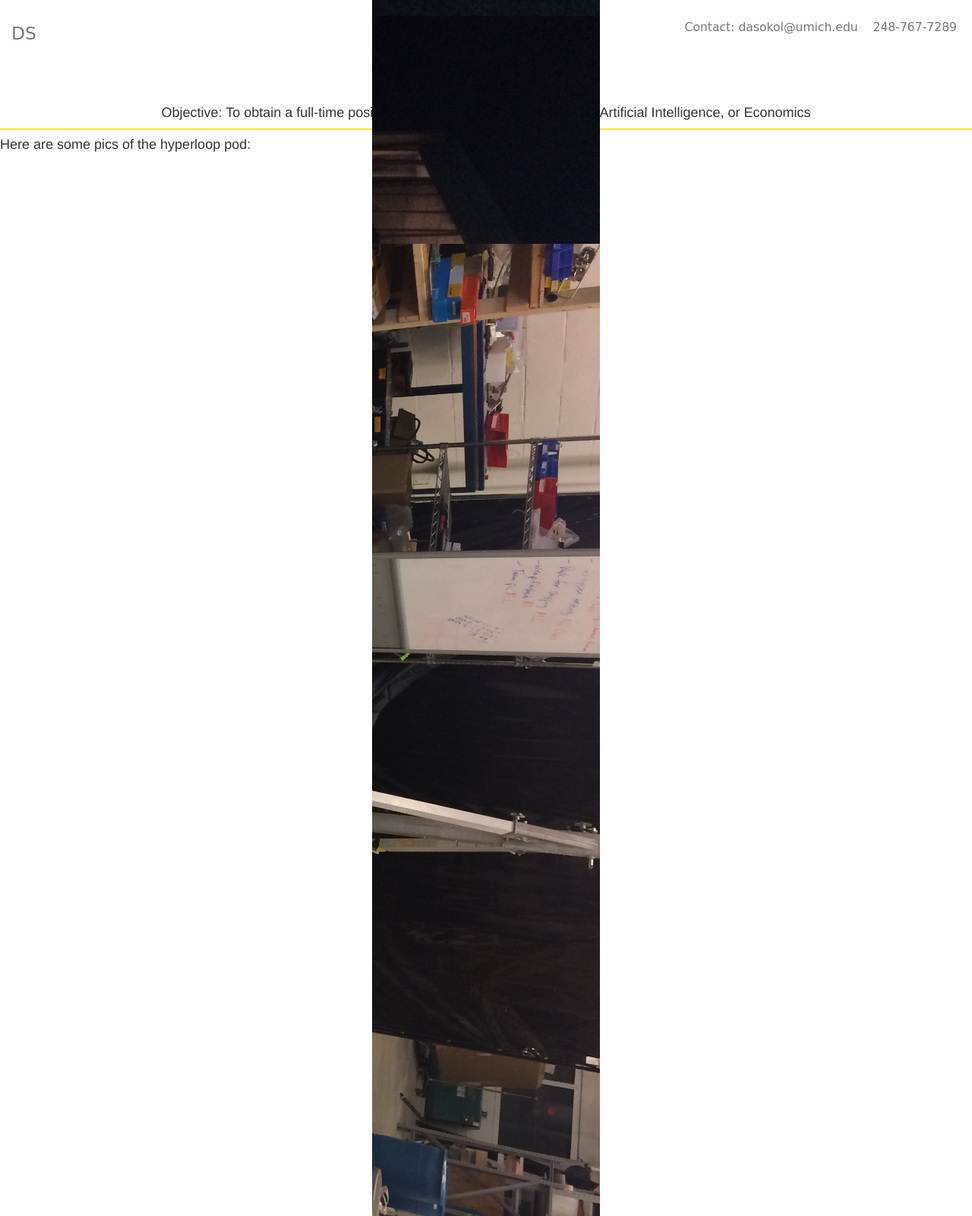
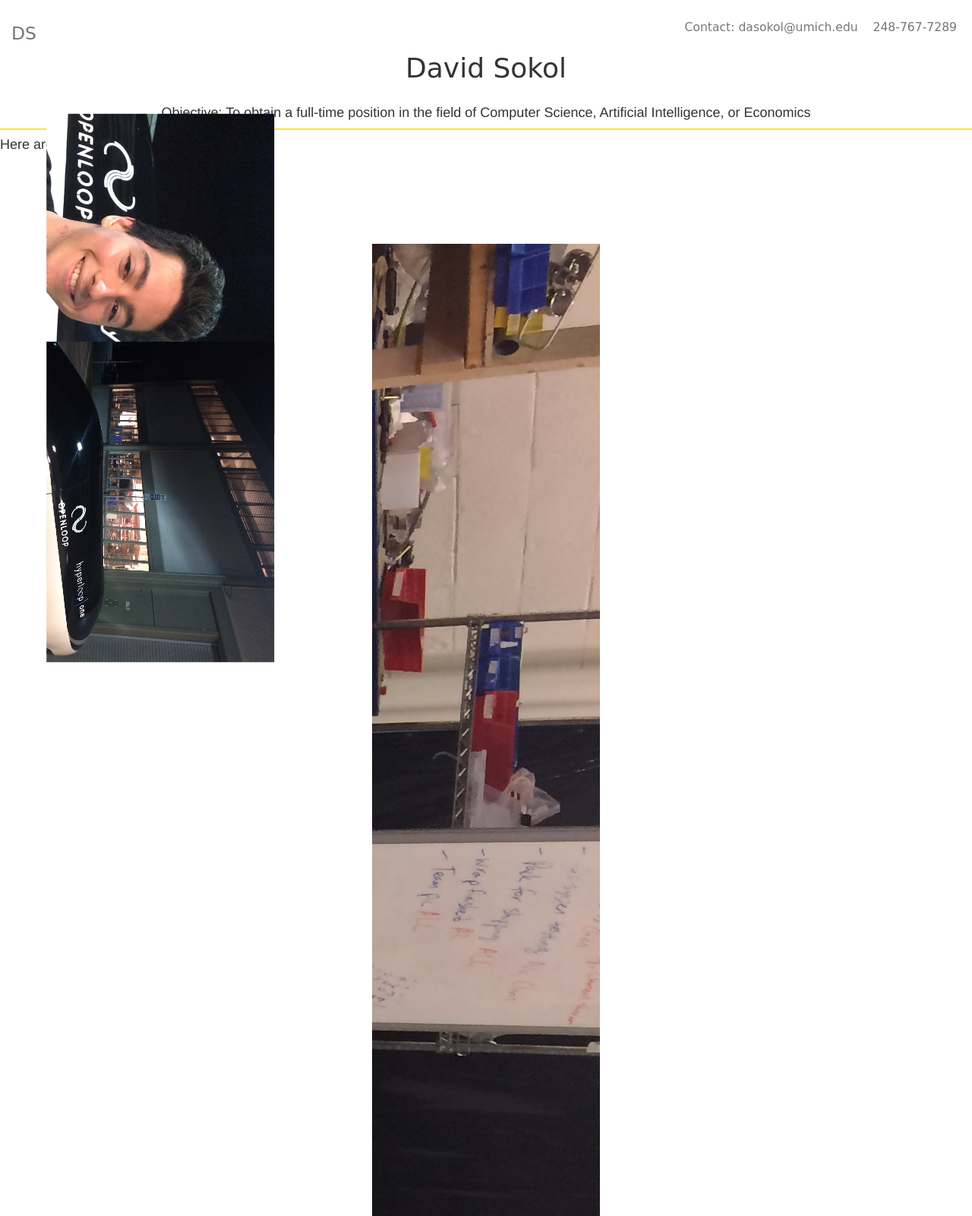
Before and after one commit to dasokol/dasokol, a Flask app: page /openloop in a window 1280 px wide. Shown: the whole page at 76% size. Run offline with Flask 2, Linux system fonts and the light colour scheme; some libraries are stand-ins or nearby versions.

Commit message:
add openloop

```diff
--- a/templates/index.html
+++ b/templates/index.html
@@ -12,7 +12,7 @@
 			<li style="list-style-type:none"><b><i>Bachelor of Science: Economics</i></b></li>
 			<li style="list-style-type:none">James B. Angell Scholar (2 terms of all As)</li>
 			<li>University of Michigan Chess Club</li>
-			<li>OpenLoop Team</li>
+			<li><a href="openloop" class="link">OpenLoop Team</a></li>
 			<li style="list-style-type:none">Built a hyperloop pod with a group of students for a SpaceX competition</li>
 			<li style="list-style-type:none">Installed the microcontroller and sensors that measure distance from the track</li>
 		</ul>
--- a/templates/openloop.html
+++ b/templates/openloop.html
@@ -4,9 +4,9 @@
 
 <h4>Here are some pics of the hyperloop pod:</h4>
 <div class="w3-row" style="text-align:center">
-	<div class="w3-col m4 rotateimg90" style="background-image:url('/static/david_openloop.jpg');background-size:cover;height:300px;"></div>
-	<div class="w3-col m4 rotateimg90" style="background-image:url('/static/pod.jpg');background-size:cover;height:300px;"></div>
-	<div class="w3-col m4 rotateimg90" style="background-image:url('/static/frame_openloop.jpg');background-size:cover;height:300px;"></div>
+	<div class="w3-col m4 rotateimg90" style="background-image:url('/static/david_openloop.jpg');background-size:cover;width:33%;height:300px;"></div>
+	<div class="w3-col m4 rotateimg90" style="background-image:url('/static/pod.jpg');background-size:cover;width:33%;height:300px;"></div>
+	<div class="w3-col m4 rotateimg90" style="background-image:url('/static/frame_openloop.jpg');background-size:width:33%;cover;height:300px;"></div>
 </div>
 
 <!--
```
Also changed, not shown: templates/visualizer.html (+4 -10 lines).
